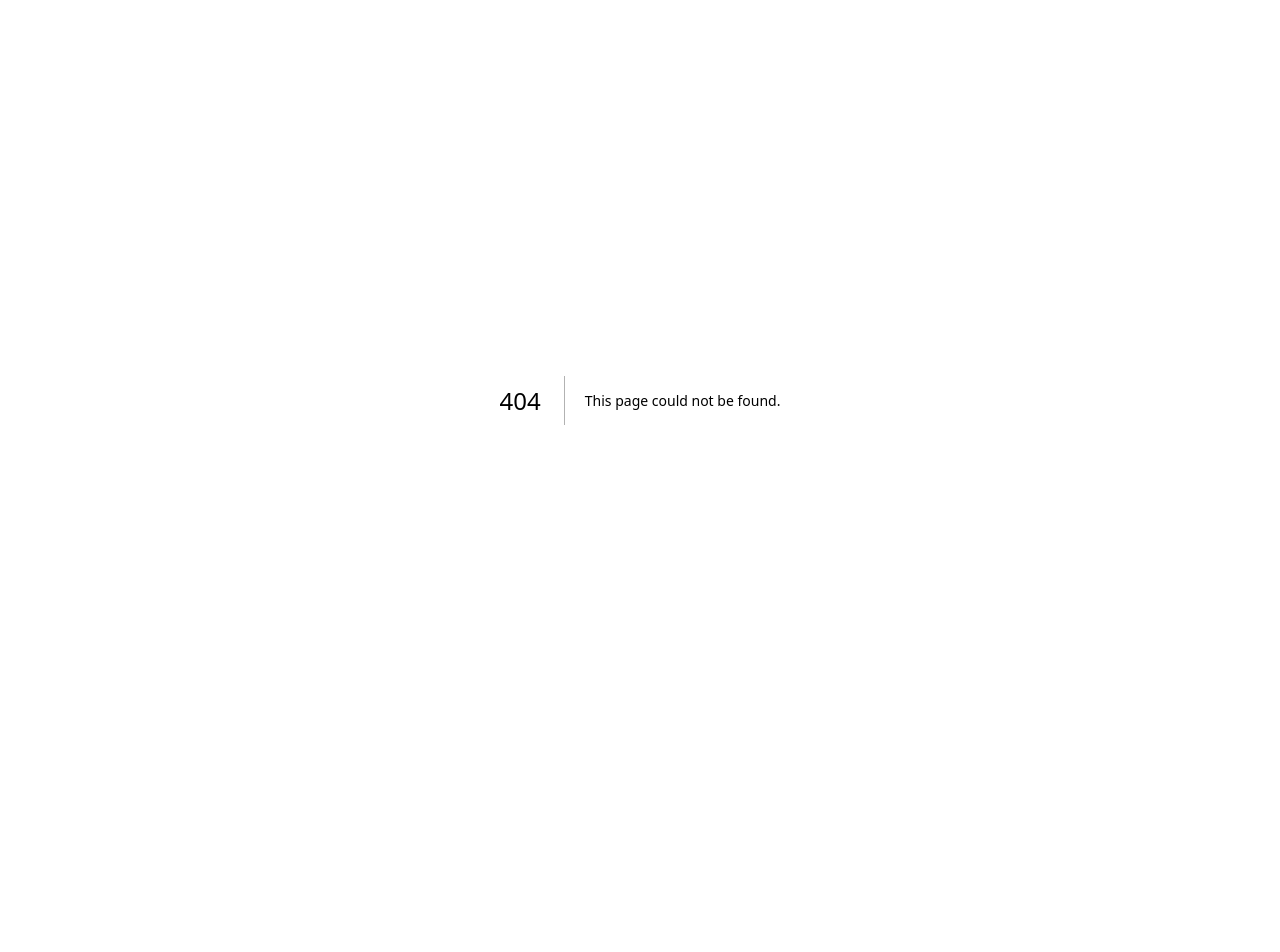
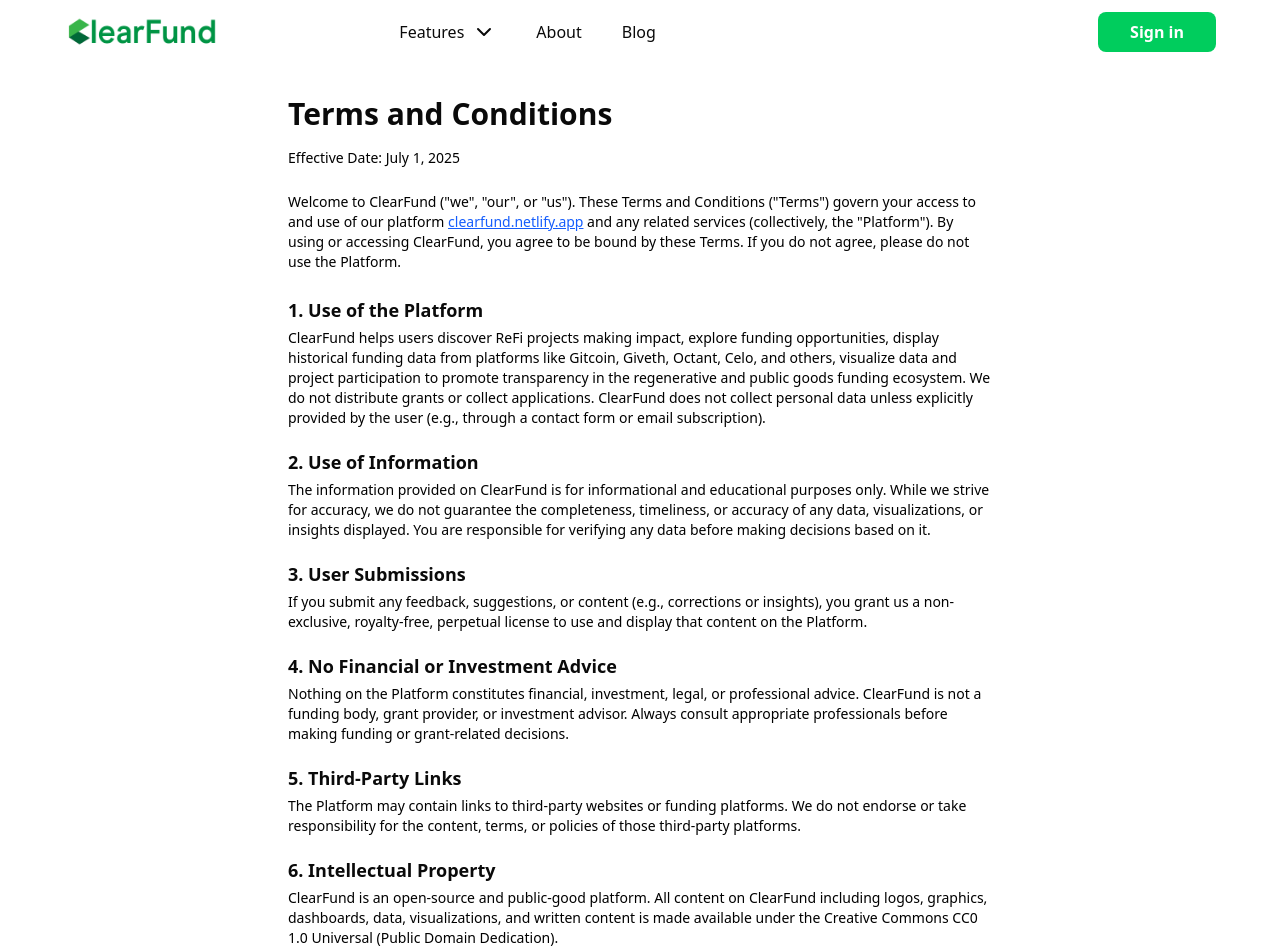
Before and after one commit to LighthouseL2/Clearfund, a Next.js app: page /terms in a window 1280 px wide. Before the commit this address had no page. Shown: the top 952 px of the page. Before the commit the page ends 800 px from the top, so only its background shows below. Built offline with nearby package versions, Linux system fonts and the light colour scheme.

Commit message:
add Privacy Policy and Terms & Conditions pages

```diff
--- /dev/null
+++ b/src/app/privacy-policy/page.js
@@ -0,0 +1,75 @@
+import NavHeader from "@/components/navHeader";
+import Footer from "@/components/Footer";
+
+export default function PrivacyPolicy() {
+  const policy = {
+    title: "Privacy Policy",
+    effectiveDate: "Effective Date: July 1, 2025",
+    paragraph: "At ClearFund (\"we\", \"us\", or \"our\"), your privacy matters. This Privacy Policy outlines how we handle information when you access or use our platform",
+    content: [
+      {
+        heading: "1. No Personal Data Collection",
+        text: `ClearFund is a read-only, informational platform. We do not collect or store any personally identifiable information (PII) from our users, unless you voluntarily provide it (e.g., through a contact form or newsletter subscription).`,
+      },
+      {
+        heading: "2. What We Display",
+        text: `The information on ClearFund includes: 1. Publicly available data about past and ongoing grant rounds, 2. Grant round details such as project names, funding amounts, round names, and platforms (e.g., Gitcoin, Giveth, Octant), 3. Data presented through charts, tables, and visualizations for transparency and educational purposes. This data is either publicly accessible or submitted by users with consent for display.`,
+      },
+      {
+        heading: "3. Cookies & Analytics",
+        text: `We may use basic cookies or third-party analytics tools (such as Google Analytics) to understand how users interact with our site purely to improve performance and content delivery. These cookies do not track personal identity, and you can disable them in your browser settings.`,
+      },
+      {
+        heading: "4. Third-Party Links",
+        text: `ClearFund may contain links to third-party websites and platforms (e.g., funding platforms or project sites). We are not responsible for the privacy practices of those websites. Please review their privacy policies before interacting with them.`,
+      },
+      {
+        heading: "5. Data Security",
+        text: `Since we do not store user accounts or sensitive data, our primary focus is on keeping the platform secure, transparent, and publicly accessible. If any form submissions or newsletter tools are used, we ensure they are secured using industry-standard protocols.`,
+      },
+      {
+        heading: "6. Changes to This Policy",
+        text: `We may update this Privacy Policy from time to time. The latest version will always be available on this page with the revised "Effective Date."`,
+      },
+      {
+        heading: "7. Contact Us",
+        text: `If you have any questions or concerns regarding this Privacy Policy or our data practices, please contact us at info@clearfund.com`,
+      },
+    ],
+  };
+
+  return (
+
+    <section>
+      <NavHeader/>
+ <div className="min-h-screen flex items-center justify-center px-4">
+      <div className="max-w-3xl w-full  p-8 ">
+        <h1 className="text-3xl font-bold mb-4">{policy.title}</h1>
+        <p className="text-sm text-black mb-6">{policy.effectiveDate}</p>
+        <p className="text-sm text-black mb-6">{policy.paragraph} {' '}<a
+            href="https://clearfund.netlify.app"
+            className="text-blue-600 underline"
+            target="_blank"
+            rel="noopener noreferrer"
+          >
+            clearfund.netlify.app
+          </a></p>
+
+
+        {policy.content.map((section, index) => (
+          <div key={index} className="mb-5">
+            <h2 className="font-semibold text-lg mb-1">{section.heading}</h2>
+            <p className="text-black text-sm whitespace-pre-line">{section.text}</p>
+          </div>
+        ))}
+      </div>
+
+      </div>
+
+      <Footer />
+    </section>
+
+
+
+  );
+}
--- /dev/null
+++ b/src/app/terms/page.js
@@ -0,0 +1,90 @@
+import NavHeader from "@/components/navHeader";
+import Footer from "@/components/Footer";
+
+export default function TermsAndConditions() {
+  const terms = {
+    title: "Terms and Conditions",
+    effectiveDate: "Effective Date: July 1, 2025",
+    content: [
+      {
+        heading: "1. Use of the Platform",
+        text: `ClearFund helps users discover ReFi projects making impact, explore funding opportunities, display historical funding data from platforms like Gitcoin, Giveth, Octant, Celo, and others, visualize data and project participation to promote transparency in the regenerative and public goods funding ecosystem. We do not distribute grants or collect applications. ClearFund does not collect personal data unless explicitly provided by the user (e.g., through a contact form or email subscription).`,
+      },
+      {
+        heading: "2. Use of Information",
+        text: `The information provided on ClearFund is for informational and educational purposes only. While we strive for accuracy, we do not guarantee the completeness, timeliness, or accuracy of any data, visualizations, or insights displayed. You are responsible for verifying any data before making decisions based on it.`,
+      },
+      {
+        heading: "3. User Submissions",
+        text: `If you submit any feedback, suggestions, or content (e.g., corrections or insights), you grant us a non-exclusive, royalty-free, perpetual license to use and display that content on the Platform.`,
+      },
+      {
+        heading: "4. No Financial or Investment Advice",
+        text: `Nothing on the Platform constitutes financial, investment, legal, or professional advice. ClearFund is not a funding body, grant provider, or investment advisor. Always consult appropriate professionals before making funding or grant-related decisions.`,
+      },
+      {
+        heading: "5. Third-Party Links",
+        text: `The Platform may contain links to third-party websites or funding platforms. We do not endorse or take responsibility for the content, terms, or policies of those third-party platforms.`,
+      },
+      {
+        heading: "6. Intellectual Property",
+        text: `ClearFund is an open-source and public-good platform. All content on ClearFund including logos, graphics, dashboards, data, visualizations, and written content is made available under the Creative Commons CC0 1.0 Universal (Public Domain Dedication).\n\nYou are free to copy, modify, distribute, and use the content even for commercial purposes without asking permission or providing attribution. We encourage reuse and remixing in the spirit of transparency and collaboration in the Web3 ecosystem.`,
+      },
+      {
+        heading: "7. Prohibited Uses",
+        text: `You agree not to:\nI. Use the Platform for any illegal or unauthorized purpose.\nII. Attempt to reverse engineer, scrape, or extract large volumes of data without permission.\nIII. Upload or transmit any malicious code or material.`,
+      },
+      {
+        heading: "8. Changes to the Platform",
+        text: `We reserve the right to modify or discontinue the Platform, or any part of it, at any time, with or without notice.`,
+      },
+      {
+        heading: "9. Limitation of Liability",
+        text: `ClearFund and its contributors are not liable for any damages or losses arising from your use of, or reliance on, the Platform. All services are provided “as is” and “as available.”`,
+      },
+      {
+        heading: "10. Modifications to These Terms",
+        text: `We may update these Terms periodically. Any changes will be posted here with a revised "Effective Date." Continued use of the Platform after changes constitutes your acceptance of the new Terms.`,
+      },
+      {
+        heading: "11. Governing Law",
+        text: `These Terms shall be governed by the laws of the State of California, without regard to its conflict of law provisions.`,
+      },
+    ],
+  };
+
+  return (
+    <section>
+      <NavHeader />
+      <div className="min-h-screen flex items-center justify-center px-4">
+        <div className="max-w-3xl w-full p-8">
+          <h1 className="text-3xl font-bold mb-4">{terms.title}</h1>
+          <p className="text-sm text-black mb-6">{terms.effectiveDate}</p>
+          <p className="text-sm text-black mb-6">
+  Welcome to ClearFund (&quot;we&quot;, &quot;our&quot;, or &quot;us&quot;). These Terms and Conditions (&quot;Terms&quot;) govern your access to and use of our platform{" "}
+  <a
+    href="https://clearfund.netlify.app"
+    className="text-blue-600 underline"
+    target="_blank"
+    rel="noopener noreferrer"
+  >
+    clearfund.netlify.app
+  </a>{" "}
+  and any related services (collectively, the &quot;Platform&quot;). By using or accessing ClearFund, you agree to be bound by these Terms. If you do not agree, please do not use the Platform.
+</p>
+
+
+          {terms.content.map((section, index) => (
+            <div key={index} className="mb-5">
+              <h2 className="font-semibold text-lg mb-1">{section.heading}</h2>
+              <p className="text-black text-sm whitespace-pre-line">
+                {section.text}
+              </p>
+            </div>
+          ))}
+        </div>
+      </div>
+      <Footer />
+    </section>
+  );
+}
--- a/src/components/Footer.jsx
+++ b/src/components/Footer.jsx
@@ -1,6 +1,4 @@
 import Link from "next/link"
-
-
 const Footer = () => {
 
     let today = new Date().getUTCFullYear()
@@ -71,8 +69,10 @@ const Footer = () => {
             <p className="text-[14px] opacity-70 text-white">© {today} ClearFund. All rights reserved</p>
 
             <div className="flex justify-between w-full  lg:w-1/3 gap-20 opacity-70 text-[14px] text-white">
-                <a href="">Privacy Policy</a>
-                <a href="">Terms and Conditions</a>
+            <Link href="/privacy-policy" className="">
+        Privacy Policy
+      </Link>
+      <Link href="/terms" className="">Terms and Conditions </Link>
             </div>
         </div>
     </footer>
--- /dev/null
+++ b/src/components/SupportPage.jsx
@@ -0,0 +1,6 @@
+import navHeader from './components/header';
+export default function SupportPage() {
+    return (
+
+    );
+  }
```
